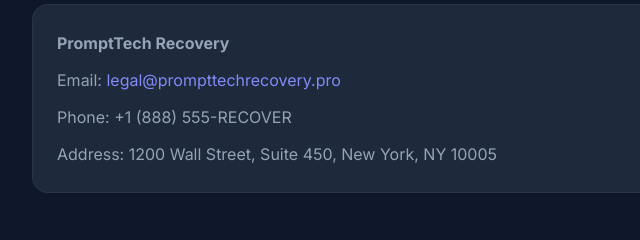
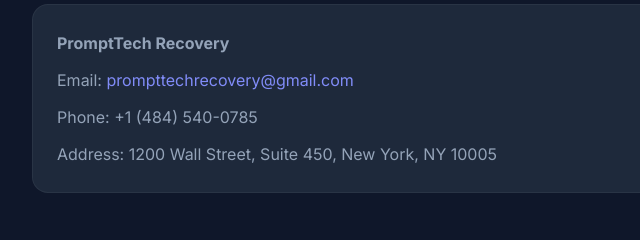
Before and after one commit to agwas1/prompttechrecovery, a plain HTML site: page disclaimer.html in a window 1280 px wide. Shown: the part 4168-4408 px from the top of the page, 208-848 px from the left. Drawn offline with Linux system fonts and the light colour scheme.

Commit message:
Update contact information in disclaimer.html

```diff
--- a/disclaimer.html
+++ b/disclaimer.html
@@ -126,8 +126,8 @@
                     <p>If you have questions about this Disclaimer, please contact us:</p>
                     <div class="legal-contact">
                         <p><strong>PromptTech Recovery</strong></p>
-                        <p>Email: <a href="mailto:legal@prompttechrecovery.pro">legal@prompttechrecovery.pro</a></p>
-                        <p>Phone: +1 (888) 555-RECOVER</p>
+                        <p>Email: <a href="mailto:prompttechrecovery@gmail.com">prompttechrecovery@gmail.com</a></p>
+                        <p>Phone: +1 (484) 540-0785</p>
                         <p>Address: 1200 Wall Street, Suite 450, New York, NY 10005</p>
                     </div>
                 </div>
```
